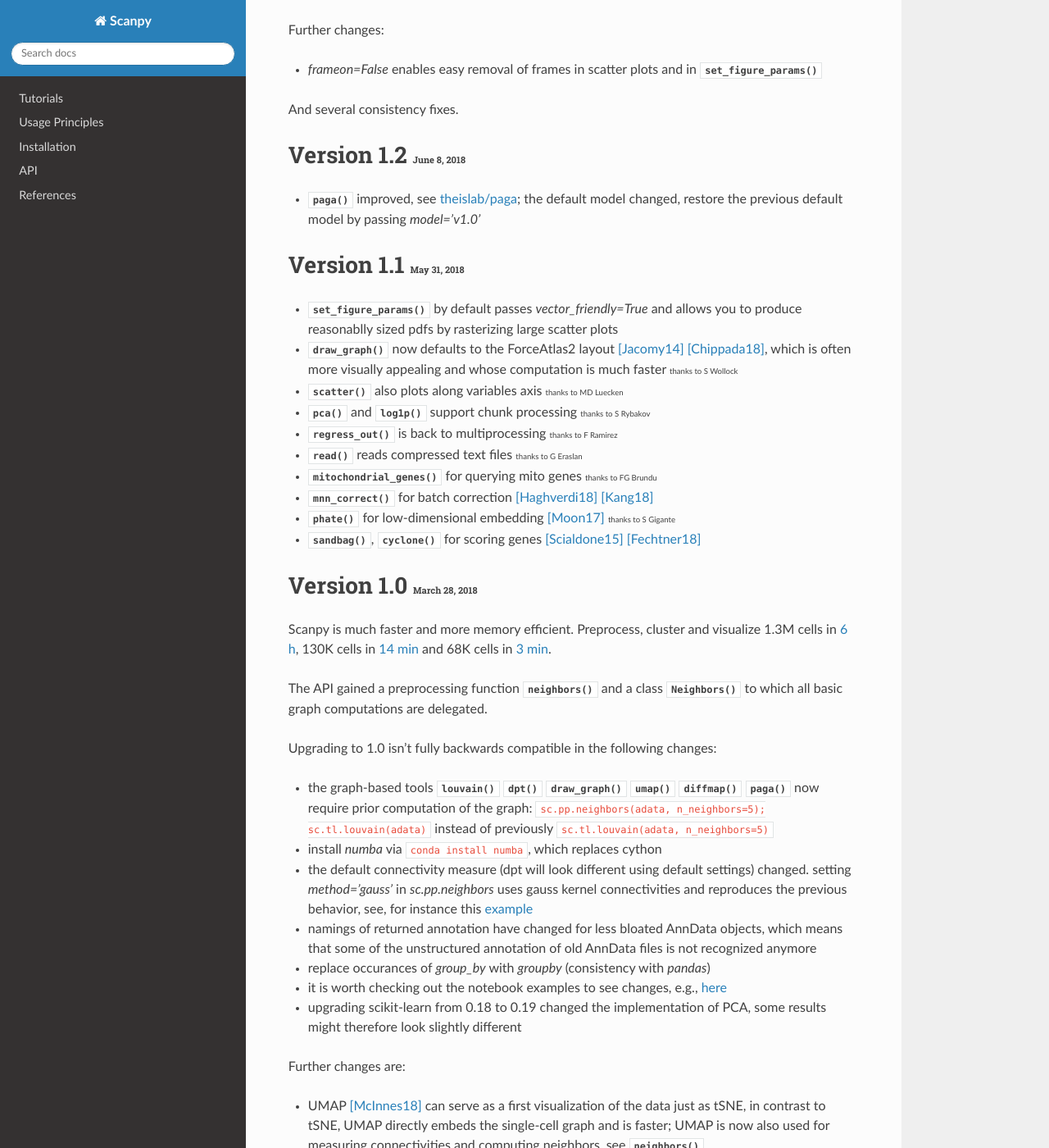
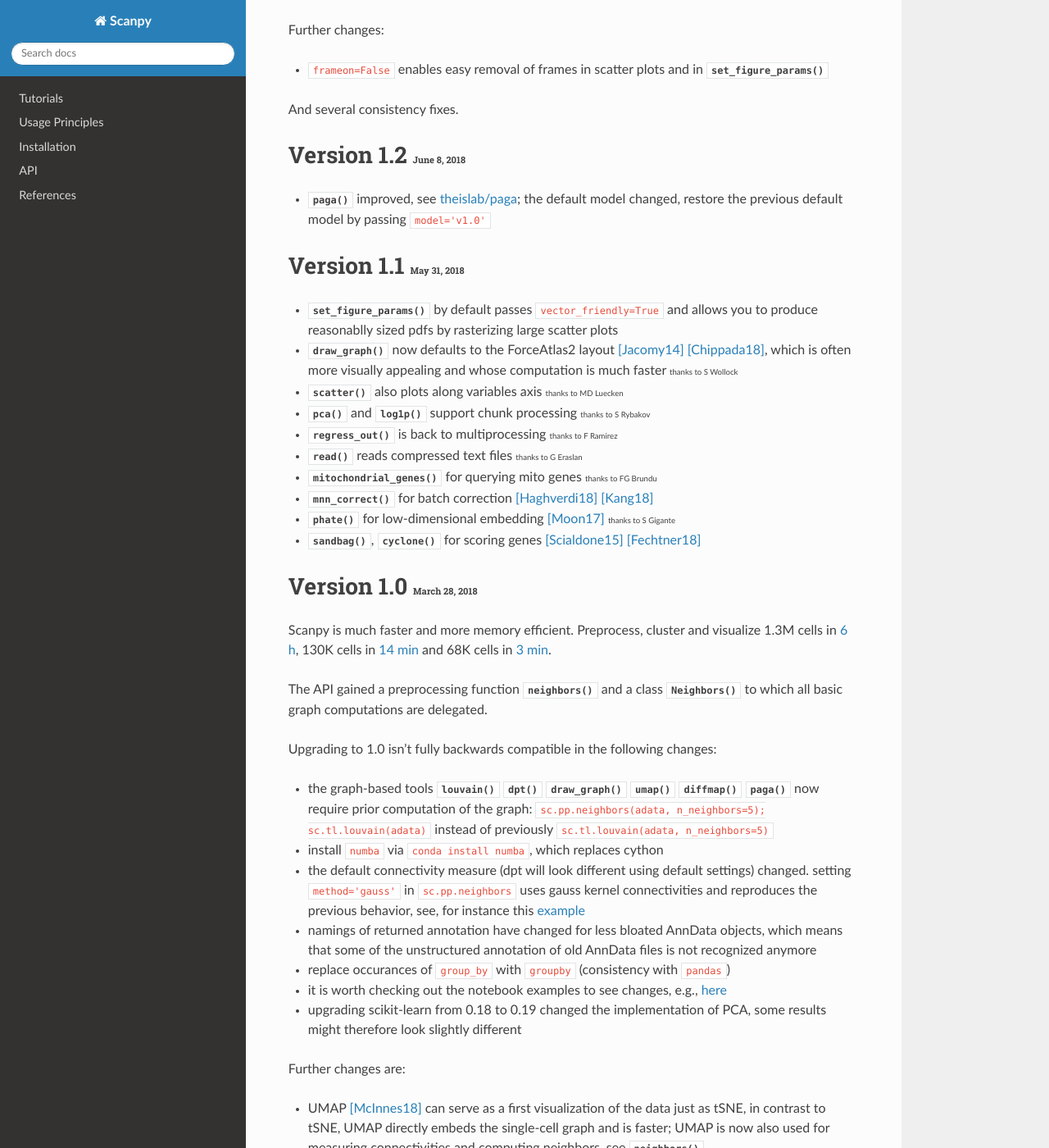
Before and after one commit to scverse/scanpy, a Sphinx documentation site: the page built from docs/index.rst, in a window 1280 px wide and 1400 px high, scrolled down 1140 px. Shown: the whole window at 82% size. Built offline with Sphinx 7.4.7 and the Read the Docs theme 2.0.0, drawn with Linux system fonts in a browser that asks for light colours; the version number could not be read and is left out; part of the change alters nothing that is shown; some of the changed text lies outside the part shown.

```diff
--- a/docs/conf.py
+++ b/docs/conf.py
@@ -262,6 +262,13 @@ def format_annotation(annotation):
 sphinx_autodoc_typehints.format_annotation = format_annotation
 
 
+# -- Change default role --------------------------------------------
+
+from docutils.parsers.rst import roles
+
+roles.DEFAULT_INTERPRETED_ROLE = 'literal'
+
+
 # -- Prettier Param docs --------------------------------------------
 # Our PrettyTypedField is the same as the default PyTypedField,
 # except that the items (e.g. function parameters) get rendered as
```
